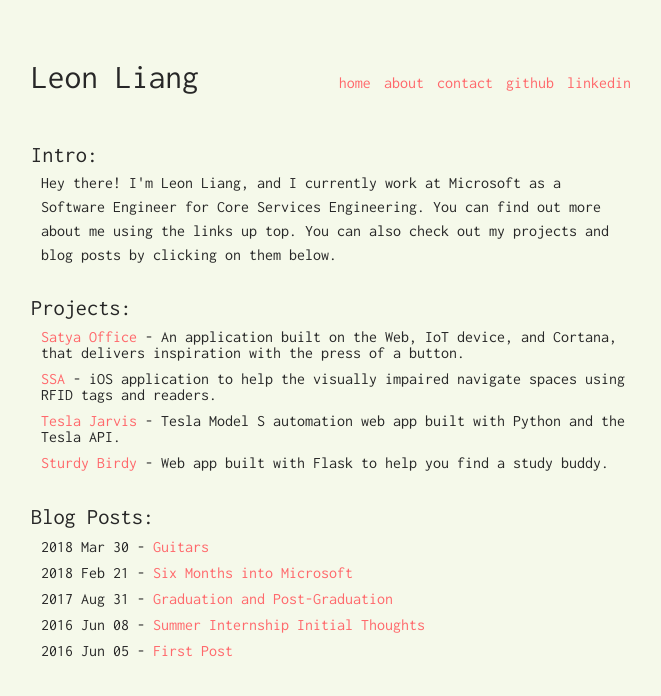
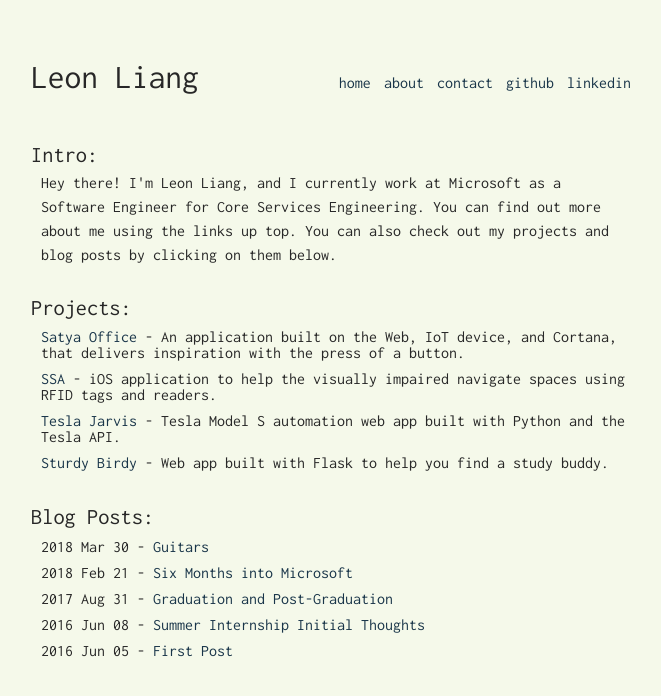
Before and after one commit to leonliang0395/leonliang0395.github.io, a Jekyll site: the page built from index.html, in a window 1280 px wide. Shown: the top 696 px of the page, without its empty margins (309-970 px from the left). Built offline with Jekyll 4.4.1, drawn with Linux system fonts in a browser that asks for light colours.

Commit message:
changed link colors

```diff
--- a/_sass/_config.scss
+++ b/_sass/_config.scss
@@ -2,7 +2,7 @@
 $color-fg: #272727;
 $color-bg: #F5F9EA;
 $color-grey: #EEEEEE;
-$color-link: #FF686B;
+$color-link: #193549;
 $color-code: #00FF00;
 
 // BREAKPOINTS
```
